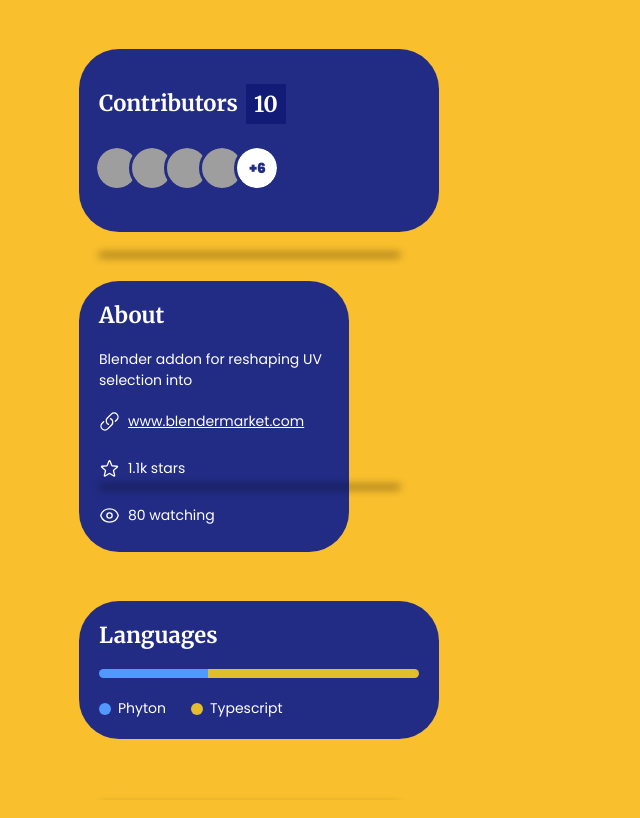
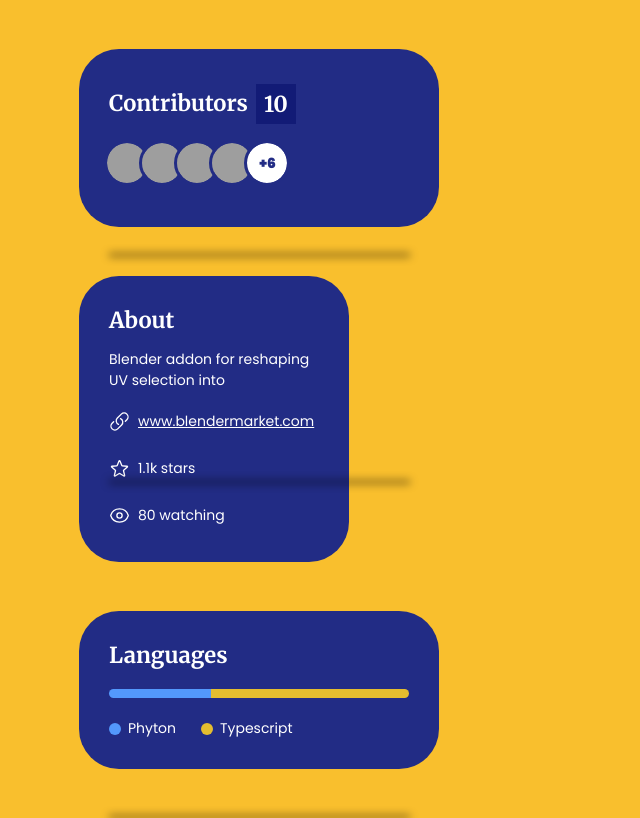
Before and after one commit to tt-dev-23/practice_css_olga, a plain HTML site: page card2/card2.html in a window 1280 px wide. Shown: the whole page, without its empty margins (0-640 px from the left). Drawn offline with Linux system fonts and the light colour scheme; grey boxes are pictures that could not be loaded.

Commit message:
change margins

```diff
--- a/card2/styles.css
+++ b/card2/styles.css
@@ -13,7 +13,7 @@ body {
   position: relative;
   background-color: #222c85;
   border-radius: 40px;
-  padding: 20px;
+  padding: 30px;
   color: #ffffff;
   font-family: "Merriweather", serif;
   font-size: 14px;
@@ -33,12 +33,12 @@ body {
 }
 
 .body {
-  margin-top: 20px;
+  margin-top: 15px;
   font-family: "Poppins", sans-serif;
 }
 
 .contributors {
-  padding: 20px 0;
+  padding: 10px 0;
 }
 
 .square {
```
